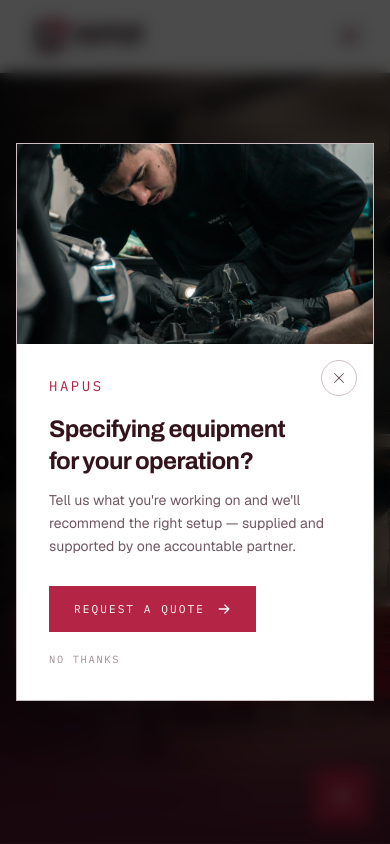
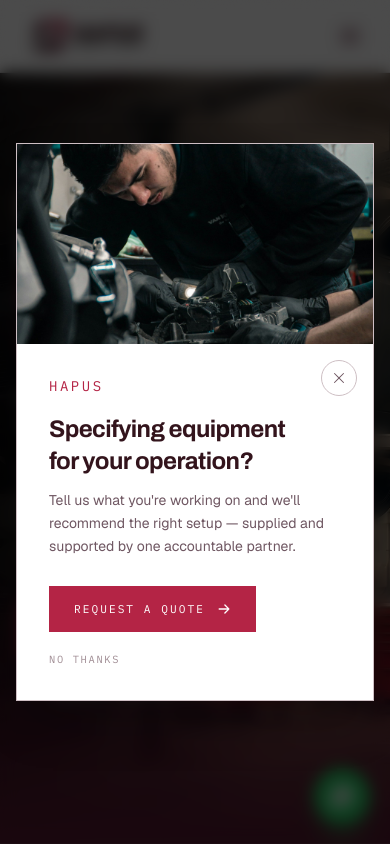
Before and after one commit to hapus-uae/hapus-website, a Next.js app: page / in a window 390 px wide. Shown: the top 844 px of the page. Built offline with nearby package versions, Linux system fonts and the light colour scheme.

Commit message:
fix: responsive ness

```diff
--- a/src/components/layout/FloatingContact.tsx
+++ b/src/components/layout/FloatingContact.tsx
@@ -2,17 +2,18 @@
 
 import { useState } from "react";
 import { AnimatePresence, motion } from "framer-motion";
-import { Phone, WhatsappLogo, Plus } from "@phosphor-icons/react";
+import { Phone, WhatsappLogo, X } from "@phosphor-icons/react";
 import { company } from "@/data/company";
 
-// Mobile-only floating speed-dial: call + WhatsApp. Springs open from a single
-// FAB. Hidden on lg+ where the header CTA and footer cover contact.
+// Persistent floating contact widget, bottom-right on every screen. A green
+// WhatsApp-style FAB that springs open into a small speed-dial (Call +
+// WhatsApp). Green is the universal "message us" cue, so it reads instantly.
 export function FloatingContact() {
   const [open, setOpen] = useState(false);
 
   const actions = [
     {
-      label: "Call",
+      label: "Call us",
       href: `tel:${company.phoneHref}`,
       icon: Phone,
     },
@@ -24,7 +25,7 @@
   ];
 
   return (
-    <div className="fixed bottom-5 right-5 z-40 flex flex-col items-end gap-3 lg:hidden">
+    <div className="fixed bottom-5 right-5 z-40 flex flex-col items-end gap-3">
       <AnimatePresence>
         {open
           ? actions.map((action, i) => (
@@ -42,7 +43,7 @@
                   damping: 26,
                   delay: i * 0.04,
                 }}
-                className="flex items-center gap-3 border border-line bg-panel/95 py-2.5 pl-4 pr-3 backdrop-blur-md"
+                className="flex items-center gap-3 rounded-full border border-line bg-panel/95 py-2.5 pl-4 pr-3 shadow-lg backdrop-blur-md"
               >
                 <span className="font-mono text-[0.65rem] uppercase tracking-[0.16em] text-bone">
                   {action.label}
@@ -56,13 +57,33 @@
       <button
         type="button"
         onClick={() => setOpen((v) => !v)}
-        aria-label={open ? "Close contact options" : "Open contact options"}
+        aria-label={open ? "Close contact options" : "Contact us"}
         aria-expanded={open}
-        className="flex size-14 items-center justify-center border border-accent bg-accent text-white shadow-lg shadow-accent/20 transition-transform active:scale-95"
+        className="flex size-14 items-center justify-center rounded-full bg-[#25D366] text-white shadow-xl shadow-[#25D366]/30 transition-[transform,background-color] hover:bg-[#1faa52] active:scale-95"
       >
-        <motion.span animate={{ rotate: open ? 45 : 0 }} transition={{ duration: 0.25 }}>
-          <Plus weight="bold" className="size-6" />
-        </motion.span>
+        <AnimatePresence mode="wait" initial={false}>
+          {open ? (
+            <motion.span
+              key="close"
+              initial={{ rotate: -90, opacity: 0 }}
+              animate={{ rotate: 0, opacity: 1 }}
+              exit={{ rotate: 90, opacity: 0 }}
+              transition={{ duration: 0.18 }}
+            >
+              <X weight="bold" className="size-6" />
+            </motion.span>
+          ) : (
+            <motion.span
+              key="whatsapp"
+              initial={{ rotate: 90, opacity: 0 }}
+              animate={{ rotate: 0, opacity: 1 }}
+              exit={{ rotate: -90, opacity: 0 }}
+              transition={{ duration: 0.18 }}
+            >
+              <WhatsappLogo weight="fill" className="size-7" />
+            </motion.span>
+          )}
+        </AnimatePresence>
       </button>
     </div>
   );
```
